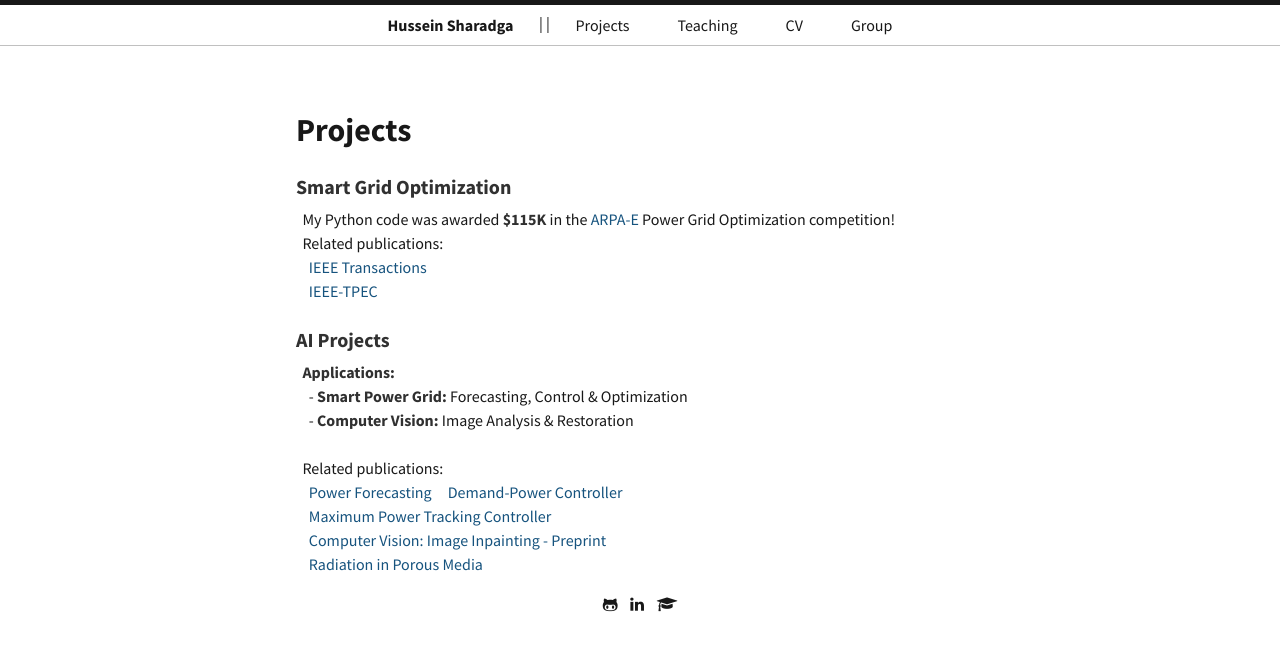
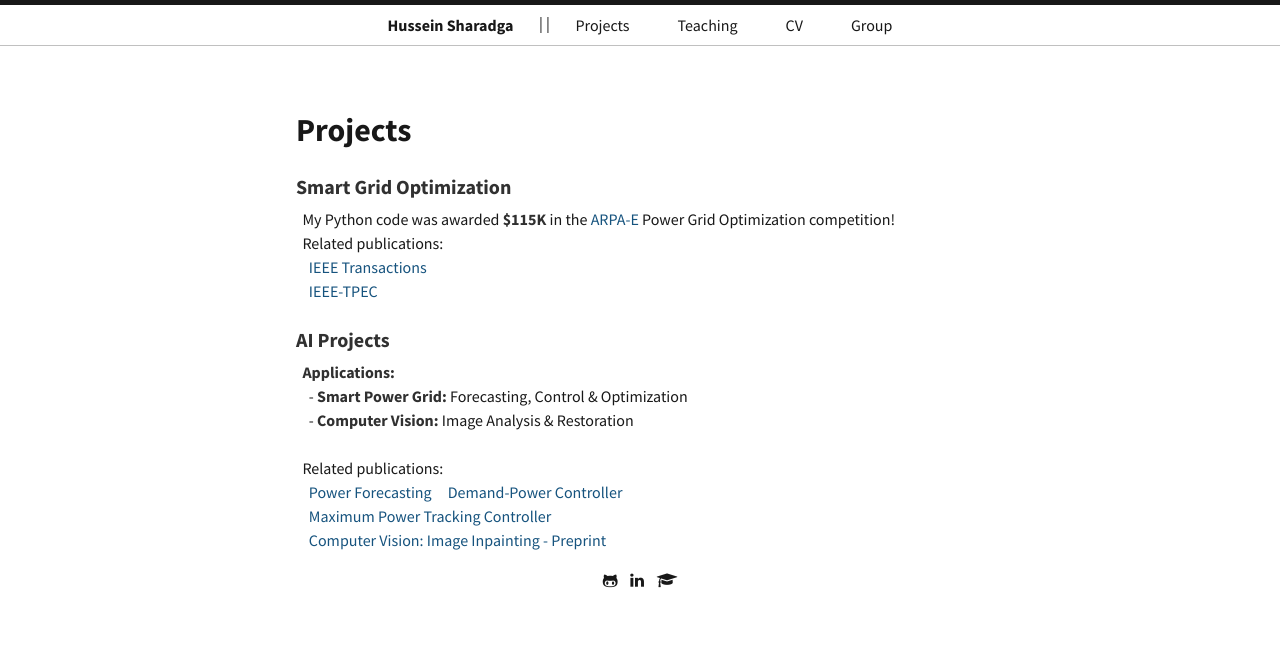
Before and after one commit to hssharadga/hssharadga.github.io, a Jekyll site: the page built from Projects.md, in a window 1280 px wide. Shown: the top 651 px of the page. Built offline with Jekyll 4.4.1, drawn with Linux system fonts in a browser that asks for light colours.

Commit message:
Update Projects.md

```diff
--- a/Projects.md
+++ b/Projects.md
@@ -21,7 +21,7 @@
 &nbsp;&nbsp;&nbsp;&nbsp;<a href="https://ieeexplore.ieee.org/abstract/document/8839823" target="_blank">Demand-Power Controller</a><br>
 &nbsp;&nbsp;&nbsp;&nbsp;<a href="https://www.mdpi.com/2071-1050/16/3/1021" target="_blank">Maximum Power Tracking Controller</a><br>
 &nbsp;&nbsp;&nbsp;&nbsp;<a href="https://ssrn.com/abstract=5337189" target="_blank">Computer Vision: Image Inpainting - Preprint</a><br>
-&nbsp;&nbsp;&nbsp;&nbsp;<a href="https://www.sciencedirect.com/science/article/abs/pii/S0017931021007717" target="_blank">Radiation in Porous Media</a><br>
+<!-- &nbsp;&nbsp;&nbsp;&nbsp;<a href="https://www.sciencedirect.com/science/article/abs/pii/S0017931021007717" target="_blank">Radiation in Porous Media</a><br> -->
 
 
 
```
